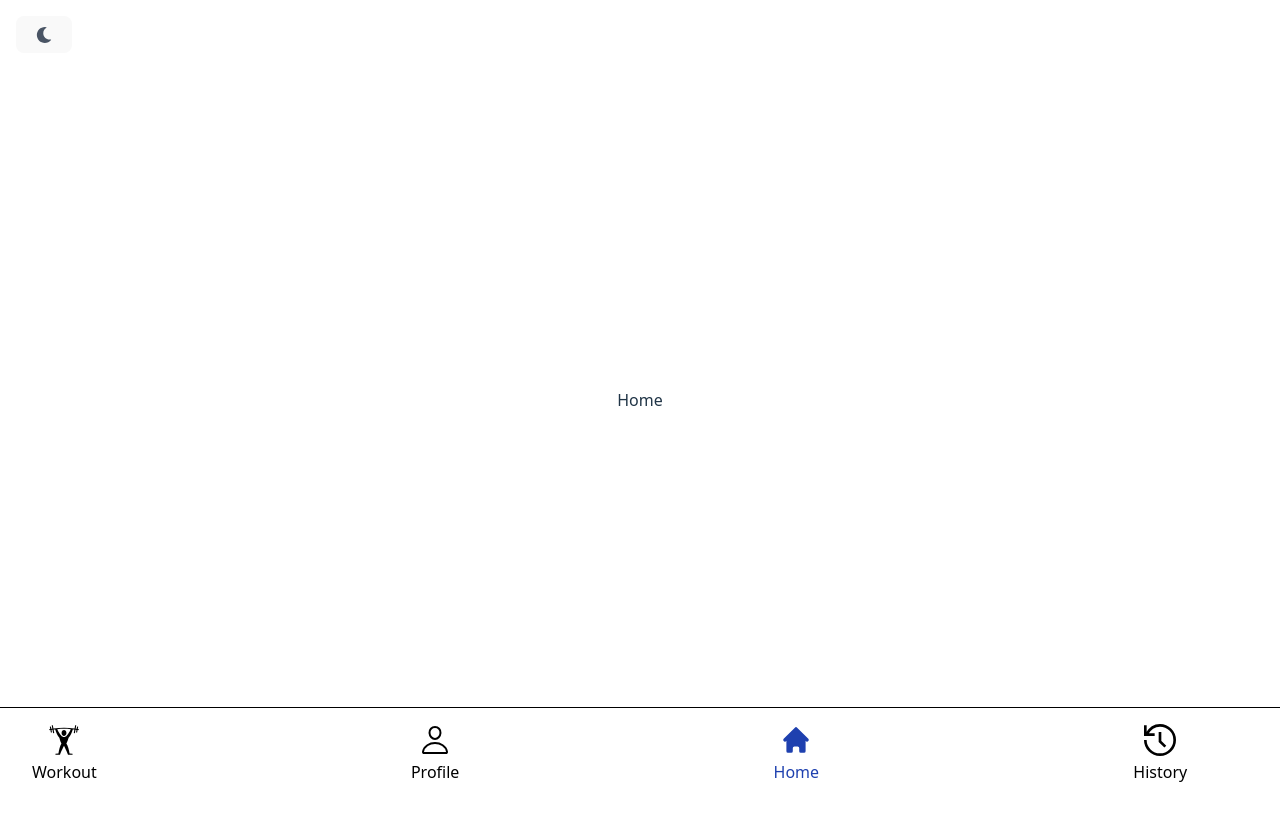
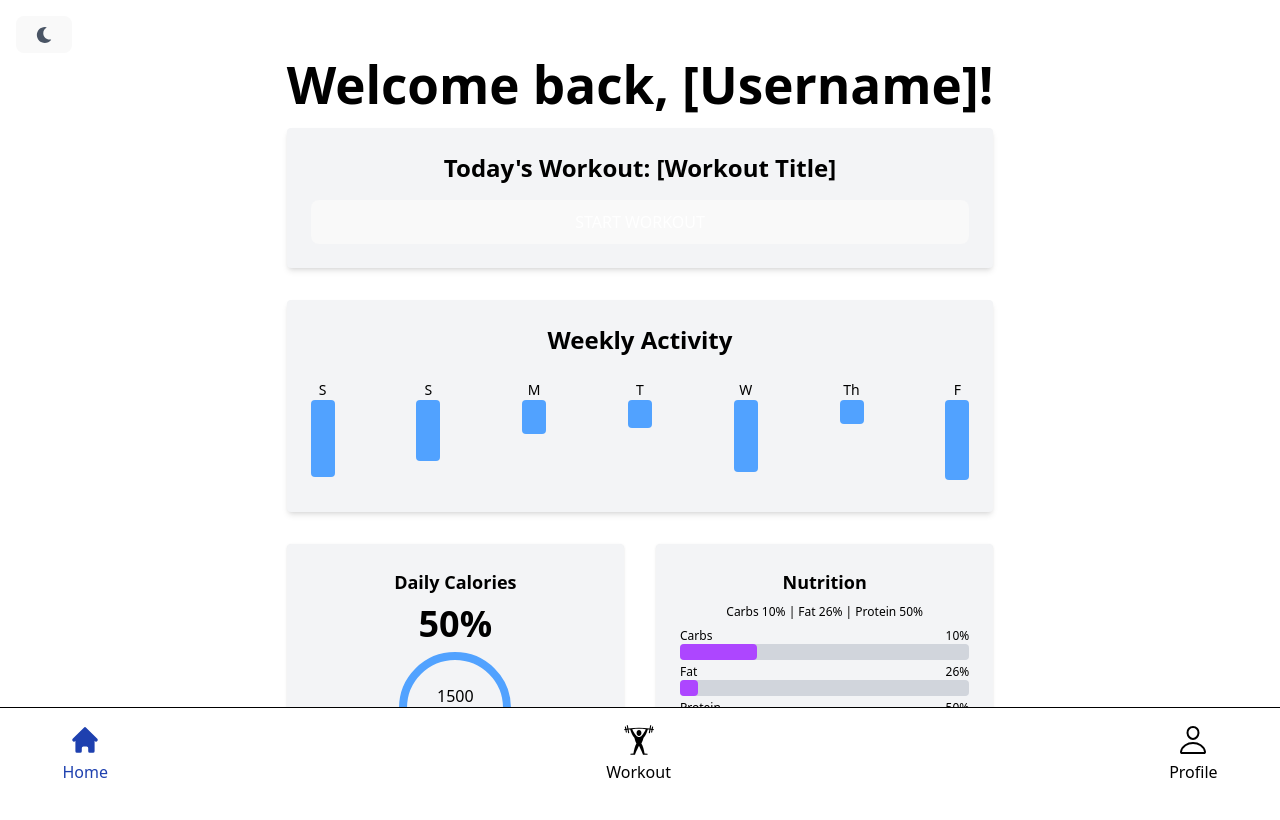
Before and after one commit to wendoleevillegas/gymbros, a React app in the folder gym-helper-app/client/: page / in a window 1280 px wide. Shown: the top 820 px of the page. Built offline with nearby package versions, Linux system fonts and the light colour scheme; sample sign-in values are in the browser's storage; the HTML template or start-up script is replaced by a standard one.

Commit message:
working on homepage

```diff
--- a/gym-helper-app/client/src/components/navbar.jsx
+++ b/gym-helper-app/client/src/components/navbar.jsx
@@ -8,14 +8,23 @@ import { NavLink } from "react-router-dom";
 export default function Navbar() {
   return (
     <nav className="bg-white border-t border-dark dark:border-white dark:bg-black text-black dark:text-white fixed bottom-0 left-0 w-full py-4 px-8 z-50">
-      <ul className="list-none flex justify-between items-center w-[95%] p-0 m-0">
+      <ul className="list-none flex justify-between items-center w-[95%] p-0 m-0 mx-auto">
+        <li className="Home">
+          <NavLink
+            to="/"
+            className={({ isActive }) =>
+              `flex flex-col items-center ${isActive ? "text-(--primary)" : ""}`
+            }
+          >
+            <HiHome className="w-8 h-8 mb-1" />
+            <span>Home</span>
+          </NavLink>
+        </li>
         <li className="Workout">
           <NavLink
             to="/workout"
             className={({ isActive }) =>
-              `flex flex-col items-center ${
-                isActive ? "text-(--primary)" : ""
-              }`
+              `flex flex-col items-center ${isActive ? "text-(--primary)" : ""}`
             }
           >
             <GiWeightLiftingUp className="w-8 h-8 mb-1" />
@@ -26,41 +35,24 @@ export default function Navbar() {
           <NavLink
             to="/profile"
             className={({ isActive }) =>
-              `flex flex-col items-center ${
-                isActive ? "text-(--primary)" : ""
-              }`
+              `flex flex-col items-center ${isActive ? "text-(--primary)" : ""}`
             }
           >
             <IoPersonOutline className="w-8 h-8 mb-1" />
             <span>Profile</span>
           </NavLink>
         </li>
-        <li className="Home">
-          <NavLink
-            to="/"
-            className={({ isActive }) =>
-              `flex flex-col items-center ${
-                isActive ? "text-(--primary)" : ""
-              }`
-            }
-          >
-            <HiHome className="w-8 h-8 mb-1" />
-            <span>Home</span>
-          </NavLink>
-        </li>
-        <li className="History">
+        {/*<li className="History">
           <NavLink
             to="/history"
             className={({ isActive }) =>
-              `flex flex-col items-center ${
-                isActive ? "text-(--primary)" : ""
-              }`
+              `flex flex-col items-center ${isActive ? "text-(--primary)" : ""}`
             }
           >
             <GrHistory className="w-8 h-8 mb-1" />
             <span>History</span>
           </NavLink>
-        </li>
+        </li>*/}
       </ul>
     </nav>
   );
--- a/gym-helper-app/client/src/pages/Home/Home.jsx
+++ b/gym-helper-app/client/src/pages/Home/Home.jsx
@@ -1,3 +1,82 @@
 export default function Home() {
-  return <div>Home</div>;
+  return (
+    <div className="flex flex-col bg-white text-black dark:bg-black dark:text-white p-6 space-y-8">
+      <h1 className="text-3xl font-bold mb-4">Welcome back, [Username]!</h1>
+
+      {/* workout card */}
+      <div className="bg-gray-100 dark:bg-gray-800 rounded shadow-md p-6 flex flex-col items-center space-y-4 w-full">
+        <h2 className="text-2xl font-semibold text-center">
+          Today's Workout: [Workout Title]
+        </h2>
+        <button className="w-full bg-white text-white py-2 rounded font-semibold text-xl">
+          START WORKOUT
+        </button>
+      </div>
+
+      {/* weekly activity card */}
+      <div className="bg-gray-100 dark:bg-gray-800 rounded shadow-md p-6 w-full max-h-full ">
+        <h2 className="text-2xl font-semibold text-center mb-2">
+          Weekly Activity
+        </h2>
+        <div className="flex justify-between mt-4 mb-2">
+          {/* for each day, add a bar */}
+          {["S", "S", "M", "T", "W", "Th", "F"].map((d, x) => (
+            <div key={x} className="flex flex-col items-center">
+              <h6 className="mt-2 text-sm">{d}</h6>
+              <div
+                className="w-6 bg-blue-400 rounded"
+                style={{ height: `${Math.min((100*Math.random() + 10), 100)}px` }}
+              />
+            </div>
+          ))}
+        </div>
+      </div>
+
+      {/* calories and nutrition */}
+      <div className="flex flex-row gap-8 w-full">
+
+        {/* calories card */}
+        <div className="bg-gray-100 dark:bg-gray-800 rounded shadow p-6 space-y-2 flex-1 flex flex-col items-center">
+          <h3 className="text-lg font-semibold mb-2">Daily Calories</h3>
+          <div className="text-4xl font-bold mb-2">50%</div>
+
+          <div className="relative flex items-center justify-center h-28 w-28 mb-2">
+            {/* circle (will change later, just aesthetics for now) */}
+            <div className="absolute inset-0 rounded-full border-8 border-blue-400" />
+            <span className="relative z-10 text-center">
+              1500
+              <br />/ 3000
+            </span>
+          </div>
+        </div>
+
+        {/* nutrition card */}
+        <div className="flex flex-col bg-gray-100 dark:bg-gray-800 rounded shadow p-6 flex-1">
+          <h3 className="text-lg font-semibold mb-2">Nutrition</h3>
+          <div className="text-xs">Carbs 10% | Fat 26% | Protein 50%</div>
+          {/* bars for each element in array */}
+          <div className="mt-2 mb-2">
+            {[
+              { name: "Carbs", per: 10 },
+              { name: "Fat", per: 26 },
+              { name: "Protein", per: 50 },
+            ].map((item, idx) => (
+              <div key={item.name} className="mb-1">
+                <div className="flex justify-between text-xs">
+                  <span>{item.name}</span>
+                  <span>{item.per}%</span>
+                </div>
+                <div className="bg-gray-300 dark:bg-gray-700 rounded h-4 w-full">
+                  <div
+                    className="bg-purple-500 h-4 rounded"
+                    style={{ width: `${Math.random() * 100}%` }}
+                  />
+                </div>
+              </div>
+            ))}
+          </div>
+        </div>
+      </div>
+    </div>
+  );
 }
```
